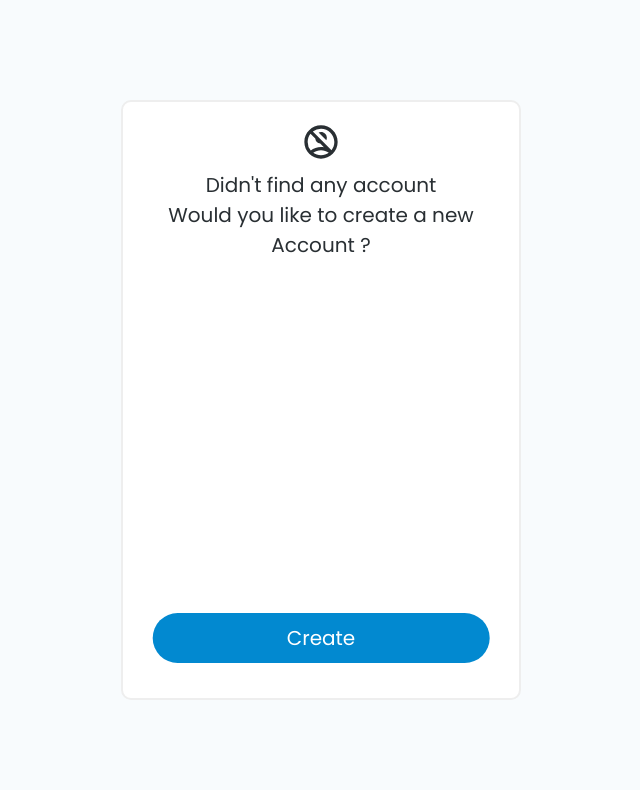
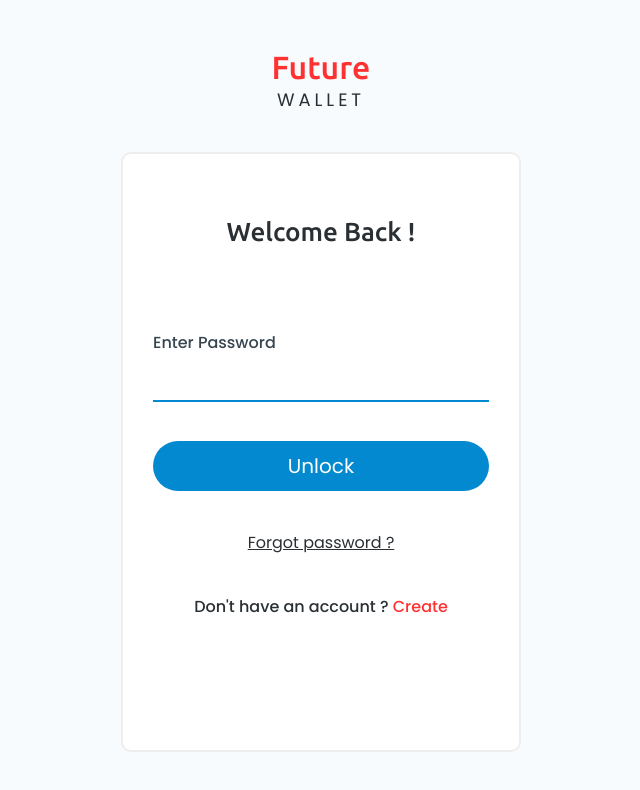
Before and after one commit to monikkacha/ether-wallet, a React (Create React App) app: page / in a window 1280 px wide. Shown: the top 790 px of the page, without its empty margins (319-959 px from the left). Built offline with nearby package versions, Linux system fonts and the light colour scheme.

Commit message:
custom component , password checker added

```diff
--- a/package.json
+++ b/package.json
@@ -11,6 +11,7 @@
     "react": "^18.2.0",
     "react-dom": "^18.2.0",
     "react-icons": "^4.4.0",
+    "react-password-strength-bar": "^0.4.1",
     "react-router-dom": "^6.3.0",
     "react-scripts": "5.0.1",
     "react-toastify": "^9.0.8",
--- a/public/index.html
+++ b/public/index.html
@@ -18,7 +18,7 @@
   <link rel="preconnect" href="https://fonts.googleapis.com">
   <link rel="preconnect" href="https://fonts.gstatic.com" crossorigin>
   <link
-    href="https://fonts.googleapis.com/css2?family=Poppins:ital,wght@0,200;0,300;0,400;0,500;0,700;0,800;0,900;1,100;1,200;1,300;1,400;1,500;1,700;1,800&display=swap"
+    href="https://fonts.googleapis.com/css2?family=Poppins:ital,wght@0,200;0,300;0,400;0,500;0,700;0,800;0,900;1,100;1,200;1,300;1,400;1,500;1,700;1,800&family=Ubuntu:ital,wght@0,500;1,400&display=swap"
     rel="stylesheet">
 
   <!--
--- a/src/App.css
+++ b/src/App.css
@@ -14,6 +14,10 @@
   --font-color : #292f33;
   --lochmara : #0289D0;
   --btn-color : #0289D0;
+  --dove-grey : #6F6F6F;
+  --neon-red : #FF3131;
+  --charcoal : #36454F;
+
 }
 
 * {
@@ -65,7 +69,6 @@
   height: 600px;
   background: white;
   border-radius: 10px;
-
   position: relative;
   border: 2px solid var(--gallery);
 }
@@ -80,6 +83,19 @@
   left: 50%;
   transform: translate(-50% , -50%);
   width: 85%;
+  height: 50px;
+  background-color: var(--btn-color);
+  border-radius: 100px;
+  display: flex;
+  justify-content: center;
+  align-items: center;
+  cursor: pointer;
+  color: white;
+  font-size: 20px;
+}
+
+.card-custom-container-btn {
+  width: 100%;
   height: 50px;
   background-color: var(--btn-color);
   border-radius: 100px;
@@ -121,10 +137,11 @@
   width: 100%;
   padding-bottom: 10px;
   font-size: 16px;
+  margin-top: -10px;
 }
 
 .text-field-text {
-  color: var(--ebony);
+  color: var(--charcoal);
   font-size: 16px;
   font-weight: 500;
 }
@@ -133,4 +150,109 @@
   border-radius: 100px;
   height: 50px;
   width: 50px;
+  border: 4px solid var(--gallery);
 }
+
+.account-info-container {
+  display: flex;
+  flex-direction: row;
+  justify-content: space-between;
+  align-items: center;
+  padding: 10px 20px;
+}
+
+.account-info-container-sub {
+  display: flex;
+  flex-direction: row;
+  justify-content: start;
+  align-items: center;
+}
+
+.account-info-text-container {
+  display: flex;
+  flex-direction: column;
+  justify-content: start;
+  align-items: start;
+}
+
+.account-info-text-account-label {
+  font-size: 16px;
+}
+
+.account-info-text-account-number {
+  font-size: 14px;
+  color: var(--dove-grey);
+  cursor: pointer;
+}
+
+.account-info-text-account-number:hover {
+  color: var(--blue);
+}
+
+.size-box-width-12 {
+  width: 12px;
+}
+
+.size-box-height-12 {
+  height: 12px;
+}
+
+.size-box-height-16 {
+  height: 16px;
+}
+
+.logo-container {
+  display: flex;
+  flex-direction: column;
+  justify-content: center;
+  align-items: center;
+}
+
+.divider {
+  height: 2px;
+  background-color: var(--gallery);
+}
+
+.logo-name {
+  font-family: 'Ubuntu';
+  font-weight: 500;
+  color: var(--neon-red);
+  font-size: 32px;
+}
+
+.logo-name-sub {
+  font-size: 18px;
+  text-transform: uppercase;
+  letter-spacing: 4px;
+}
+
+
+.login-container {
+
+}
+
+.login-heading-text , .heading-text{
+  font-family: 'Ubuntu';
+  font-weight: 500;
+  color: var(--ebony1);
+}
+
+.login-forgot-text {
+  font-size: 16px;
+  text-decoration: underline;
+  cursor: pointer;
+}
+
+.login-forgot-text:hover {
+  color: var(--blue);
+}
+
+.login-create-text {
+  font-size: 16px;
+  font-weight: 500;
+}
+
+.login-create-text-highlight {
+  color: var(--neon-red);
+  cursor: pointer;
+}
--- a/src/App.js
+++ b/src/App.js
@@ -1,5 +1,4 @@
 import './App.css';
-import Card from './component/card';
 import { useEffect } from 'react';
 import { Routes, Route } from 'react-router-dom';
 import NoAccountFoundJs from './screens/NoAccountFound';
@@ -7,6 +6,7 @@ import CreateAccount from './screens/CreateAccount';
 import Home from './screens/Home';
 import { ToastContainer } from 'react-toastify';
 import 'react-toastify/dist/ReactToastify.css';
+import Login from './screens/Login';
 
 function App() {
 
@@ -21,7 +21,7 @@ function App() {
       />
       <header className="App-header">
         <Routes>
-          <Route path='/' element={<NoAccountFoundJs />} />
+          <Route path='/' element={<Login />} />
           <Route path='/create' element={<CreateAccount />} />
           <Route path='/home' element={<Home />} />
         </Routes>
--- /dev/null
+++ b/src/component/CustomButton.js
@@ -0,0 +1,11 @@
+const CustomButton = ({ btnLabel, onBtnPressed }) => {
+    return (
+        <>
+            <div className='card-custom-container-btn' onClick={() => onBtnPressed()}>
+                {btnLabel}
+            </div>
+        </>
+    );
+}
+
+export default CustomButton;
--- a/src/component/TextField.js
+++ b/src/component/TextField.js
@@ -1,4 +1,4 @@
-const TextFieldPassword = ({ label, defaultValue, onValueChange, placeholderText }) => {
+const TextField = ({ label, defaultValue, onValueChange, placeholderText }) => {
     return (
         <div>
             <span className="text-field-text text-align-left">
@@ -6,9 +6,9 @@ const TextFieldPassword = ({ label, defaultValue, onValueChange, placeholderText
             </span>
             <input
                 placeholder={placeholderText}
-                type="password" value={defaultValue} onChange={(e) => onValueChange(e.target.value)} className='common-text-field' />
+                type="text" value={defaultValue} onChange={(e) => onValueChange(e.target.value)} className='common-text-field' />
         </div>
     );
 }
 
-export default TextFieldPassword;
+export default TextField;
--- /dev/null
+++ b/src/component/TextFieldPassword.js
@@ -0,0 +1,14 @@
+const TextFieldPassword = ({ label, defaultValue, onValueChange, placeholderText }) => {
+    return (
+        <div>
+            <span className="text-field-text text-align-left">
+                {label}
+            </span>
+            <input
+                placeholder={placeholderText}
+                type="password" value={defaultValue} onChange={(e) => onValueChange(e.target.value)} className='common-text-field' />
+        </div>
+    );
+}
+
+export default TextFieldPassword;
--- a/src/component/card.js
+++ b/src/component/card.js
@@ -4,6 +4,11 @@ import '../App.css';
 const Card = ({ btnLabel, children, onBtnPressed, isBtnVisible = true }) => {
     return (
         <>
+            <div className='logo-container'>
+                <span className='logo-name'>Future</span>
+                <span className='logo-name-sub'>Wallet</span>
+            </div>
+            <br />
             <div className="card-container">
                 {children}
                 {isBtnVisible ?
--- a/src/screens/CreateAccount.js
+++ b/src/screens/CreateAccount.js
@@ -1,17 +1,25 @@
 import { useState } from "react";
 import { useNavigate } from "react-router-dom";
 import Card from "../component/card";
-import TextFieldPassword from "../component/TextField";
+import TextFieldPassword from "../component/TextFieldPassword";
 import { toast } from 'react-toastify';
+import TextField from "../component/TextField";
+import PasswordStrengthBar from "react-password-strength-bar";
 
 const CreateAccount = () => {
 
     const [password, setPassword] = useState('');
     const [confirmPassword, setConfirmPassword] = useState('');
+    const [userName, setUserName] = useState('');
+    const [passwordStrengthScore, setPasswordStrengthScore] = useState('');
 
     const navigate = useNavigate();
 
     const handleBtnClick = () => {
+        if (userName == '') {
+            toast.error('username is empty');
+            return;
+        }
         if (password === '') {
             toast.error('password is empty');
             return;
@@ -33,19 +41,26 @@ const CreateAccount = () => {
             toast.error('password not matching');
             return;
         }
-        navigate('/home', { replace: true });
+        if (passwordStrengthScore < 3) {
+            toast.error('password should be either good or strong');
+            return;
+        }
+        navigate('/home');
     }
 
     return (
         <Card btnLabel="Confirm" onBtnPressed={() => handleBtnClick()}>
             <div className="flex-align-left card-padding-container">
-                Set Password
                 <br />
+                <span className="heading-text">Create Account</span>
                 <br />
+                <TextField defaultValue={userName} onValueChange={(value) => setUserName(value)} label={"Username"} placeholderText="eg. John Doe" />
+                <div className="size-box-height-16" />
+                <TextFieldPassword defaultValue={password} onValueChange={(value) => setPassword(value)} label={"Password"} placeholderText="Minimum 6 character" />
+                <div className="size-box-height-16" />
+                <TextFieldPassword defaultValue={confirmPassword} onValueChange={(value) => setConfirmPassword(value)} label={"Confirm Password"} placeholderText="Minimum 6 character" />
                 <br />
-                <TextFieldPassword defaultValue={password} onValueChange={(value) => setPassword(value)} label={"Password"} placeholderText="Minimum 6 character" />
-                <br />
-                <TextFieldPassword defaultValue={confirmPassword} onValueChange={(value) => setConfirmPassword(value)} label={"Confirm Password"} placeholderText="Minimum 6 character" />
+                <PasswordStrengthBar password={password} onChangeScore={(s) => setPasswordStrengthScore(s)} />
             </div>
         </Card>
     );
--- /dev/null
+++ b/src/screens/Login.js
@@ -0,0 +1,48 @@
+import { useState } from "react";
+import { useNavigate } from "react-router-dom";
+import Card from "../component/card";
+import CustomButton from "../component/CustomButton";
+import TextFieldPassword from "../component/TextFieldPassword";
+
+const Login = () => {
+    const [password, setPassword] = useState('');
+    const navigator = useNavigate();
+
+    const createHandle = () => {
+        navigator('/create');
+    }
+
+    return (
+        <>
+            <Card isBtnVisible={false}>
+                <div className="login-container card-padding-container">
+                    <br />
+                    <span className="login-heading-text">
+                        Welcome Back !
+                    </span>
+                    <br />
+                    <br />
+                    <br />
+                    <TextFieldPassword
+                        defaultValue={password}
+                        label="Enter Password"
+                        onValueChange={(v) => setPassword(v)}
+                    />
+
+
+                    <br />
+                    <CustomButton
+                        btnLabel={'Unlock'}
+                        onBtnPressed={() => console.log('btn got clicked')}
+                    />
+                    <br />
+                    <div className="login-forgot-text">Forgot password ?</div>
+                    <br />
+                    <div className="login-create-text">Don't have an account ? <span onClick={() => createHandle()} className="login-create-text-highlight"> Create </span></div>
+                </div>
+            </Card>
+        </>
+    );
+}
+
+export default Login;
```
Also changed, not shown: src/screens/Home.js (+19 -5 lines), 1 other file (tests, documents, lock files or other folders).
